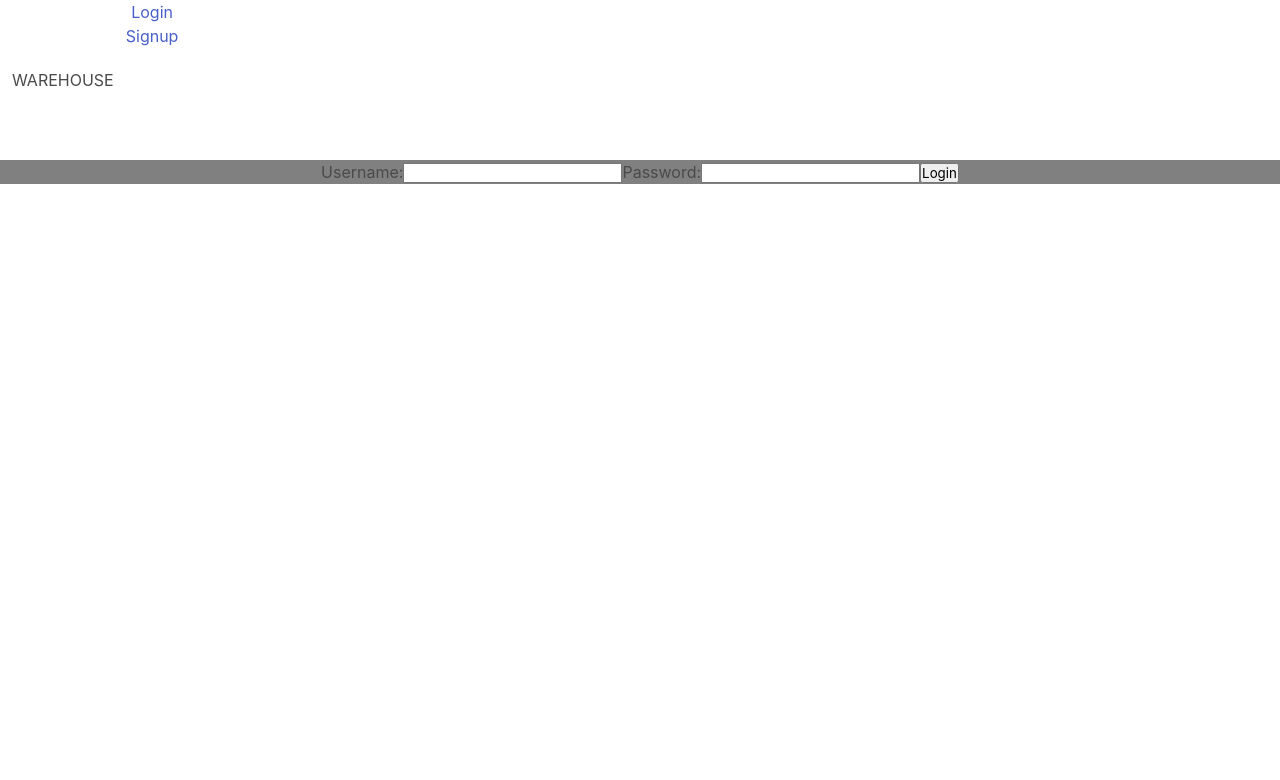
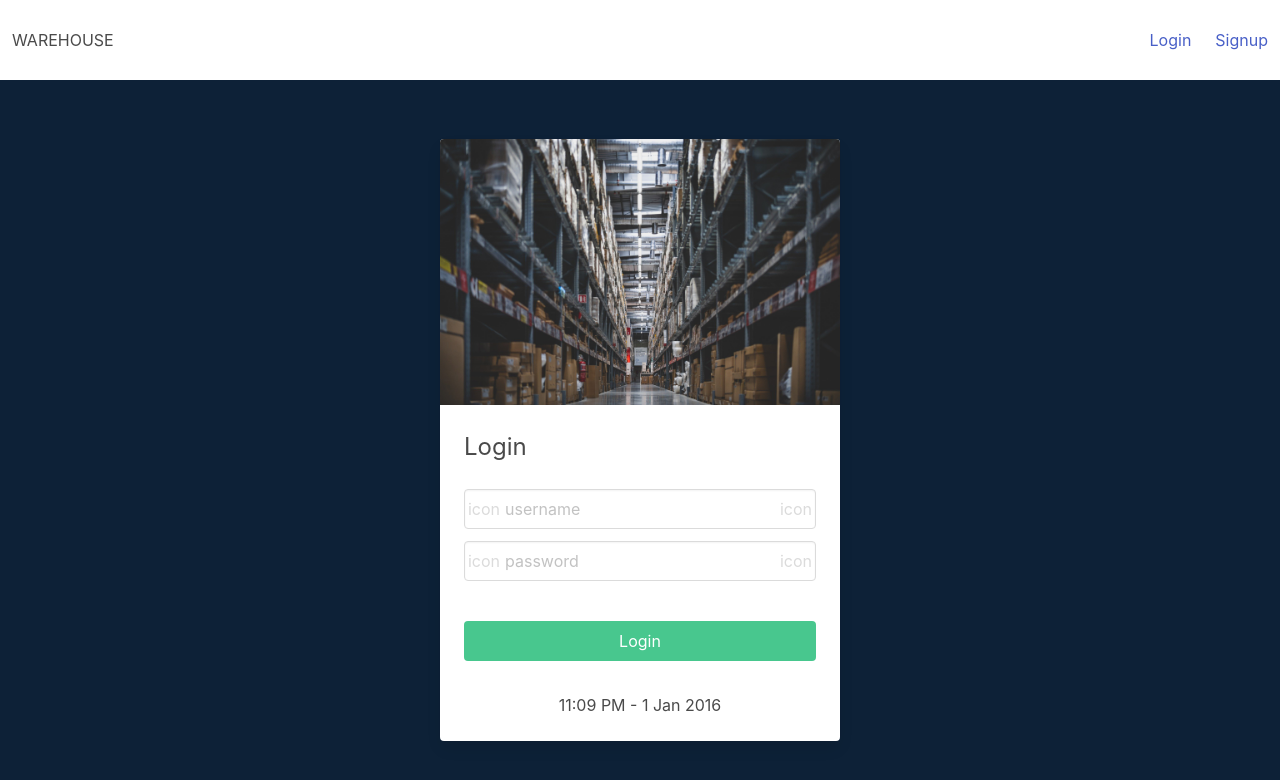
Before and after one commit to brugobi/warehouse-tracker-frontend, a React (Create React App) app: page /Login in a window 1280 px wide. Shown: the top 780 px of the page. Built offline with nearby package versions, Linux system fonts and the light colour scheme.

Commit message:
style login page

```diff
--- a/src/Components/Footer.js
+++ b/src/Components/Footer.js
@@ -6,7 +6,7 @@ function Footer() {
     <footer>
       <div className="fixed-bottom">
         <div className="container">
-          <div className="columns is-mobile">
+          <div className="columns is-mobile is-flex">
             <div className="column">
               <Link to="/CreateItem">Add new Item</Link>
             </div>
--- a/src/Components/Login.js
+++ b/src/Components/Login.js
@@ -4,6 +4,7 @@ import { connect, useDispatch } from 'react-redux';
 import { useHistory } from 'react-router-dom';
 import { fetchUser } from '../Actions';
 import Nav from './Nav';
+import background from '../img/background.jpg';
 
 function Login({ error }) {
   const dispatch = useDispatch();
@@ -30,18 +31,56 @@ function Login({ error }) {
   };
 
   return (
-    <div>
+    <div style={{ backgroundImage: `url(${background})` }}>
       <Nav />
-      <label htmlFor="name">
-        Username:
-        <input onChange={(e) => handleChange(e)} type="name" name="username" required />
-      </label>
-      <label htmlFor="password">
-        Password:
-        <input onChange={(e) => handleChange(e)} type="password" name="password" required />
-      </label>
-      <button type="button" onClick={(e) => handleSubmit(e)}>Login</button>
-      <h2>{ error }</h2>
+      <div className="login-form-container">
+        <div className="card width-400">
+          <div className="card-image">
+            <figure className="image">
+              <img src={background} alt="placeholder" />
+            </figure>
+          </div>
+          <div className="card-content">
+            <div className="media">
+              <div className="is-size-4">Login</div>
+            </div>
+
+            <div className="content">
+              <div className="field">
+                <label htmlFor="name">
+                  <div className="control has-icons-left has-icons-right">
+                    <input onChange={(e) => handleChange(e)} placeholder="username" className="input" type="text" name="username" required />
+                    <span className="icon is-small is-left">
+                      icon
+                    </span>
+                    <span className="icon is-small is-right">
+                      icon
+                    </span>
+                  </div>
+                </label>
+              </div>
+              <div className="field">
+                <label htmlFor="password">
+                  <div className="control has-icons-left has-icons-right">
+                    <input onChange={(e) => handleChange(e)} placeholder="password" className="input" type="password" name="password" required />
+                    <span className="icon is-small is-left">
+                      icon
+                    </span>
+                    <span className="icon is-small is-right">
+                      icon
+                    </span>
+                  </div>
+                </label>
+                <div className="field padding-2-5">
+                  <button className="button is-fullwidth is-success" type="button" onClick={(e) => handleSubmit(e)}>Login</button>
+                  <h2>{error}</h2>
+                </div>
+              </div>
+              <time dateTime="2016-1-1">11:09 PM - 1 Jan 2016</time>
+            </div>
+          </div>
+        </div>
+      </div>
     </div>
   );
 }
--- a/src/Components/Nav.js
+++ b/src/Components/Nav.js
@@ -28,11 +28,11 @@ function Nav() {
             </div>
           </div>
         ) : (
-          <div>
-            <div>
+          <div className="navbar-end">
+            <div className="navbar-item">
               <Link to="/Login">Login</Link>
             </div>
-            <div>
+            <div className="navbar-item">
               <Link to="/Signup">Signup</Link>
             </div>
           </div>
--- a/src/index.css
+++ b/src/index.css
@@ -4,18 +4,42 @@
   box-sizing: border-box;
 }
 
+html {
+  overflow: hidden;
+}
+
 body {
-  background-color: gray;
+  position: absolute;
+  width: 100%;
+  height: 100%;
+  background-color: rgb(13, 33, 55);
 }
 
 nav {
-  height: 20vh;
+  height: 10vh;
 }
 
 main {
   height: 60vh;
   margin: 0 auto;
   padding: 30px 20px;
+}
+
+.login-form-container {
+  position: absolute;
+  width: 100%;
+  height: 90vh;
+  display: flex;
+  align-items: center;
+  justify-content: center;
+}
+
+.width-400 {
+  width: 400px;
+}
+
+.padding-2-5 {
+  padding-top: 2.5em;
 }
 
 footer {
```
Also changed, not shown: src/img/background.jpg (added), 1 other file (tests, documents, lock files or other folders).
